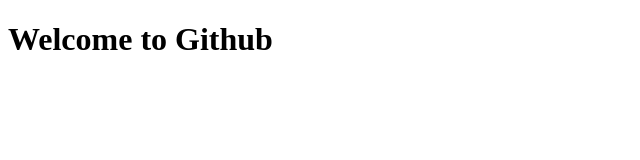
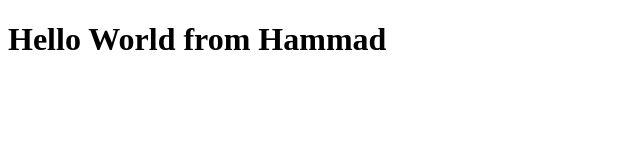
Before and after one commit to hammadd2/BootCamp2021, a plain HTML site: page index.html in a window 1280 px wide. Shown: the whole page, without its empty margins (0-640 px from the left). Drawn offline with Linux system fonts and the light colour scheme.

Commit message:
Update index.html

```diff
--- a/index.html
+++ b/index.html
@@ -7,6 +7,6 @@
     <title>First Page using Github</title>
 </head>
 <body>
-    <h1>Welcome to Github</h1>
+    <h1>Hello World from Hammad</h1>
 </body>
 </html>
```
